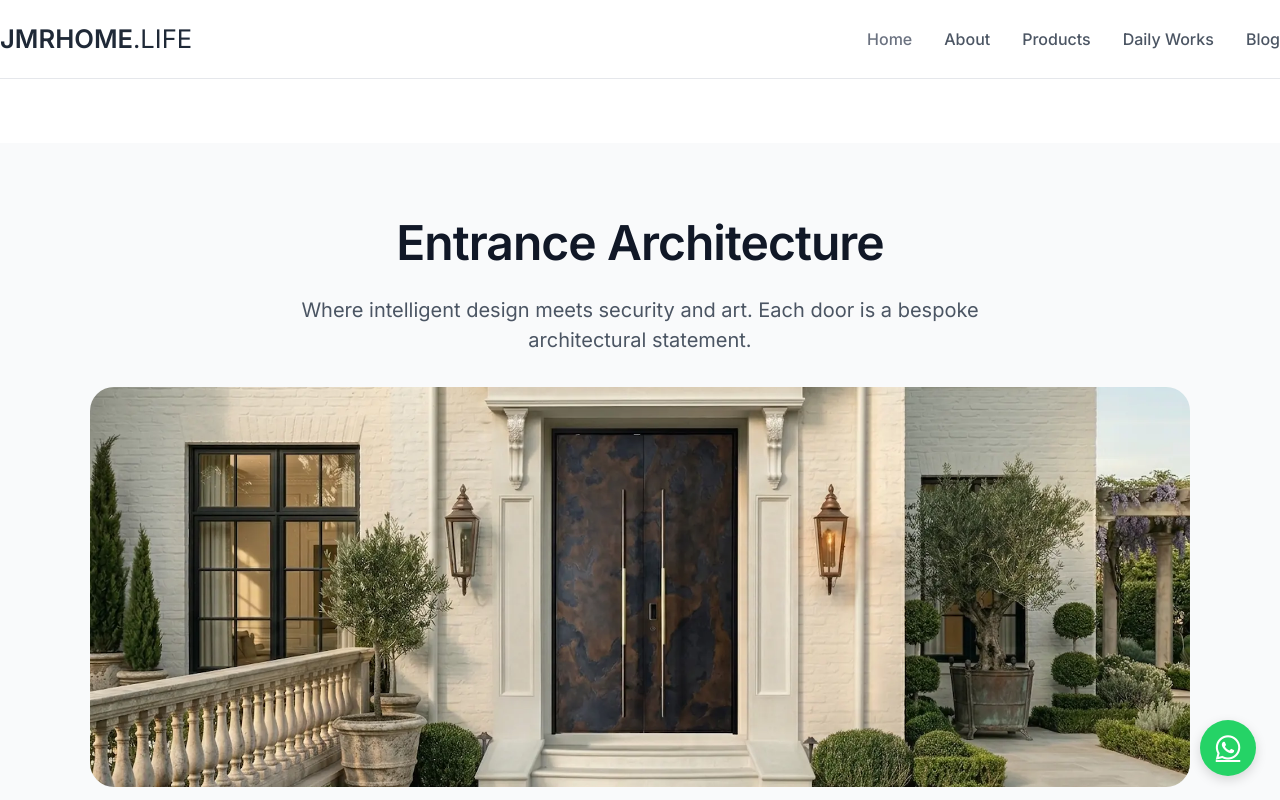
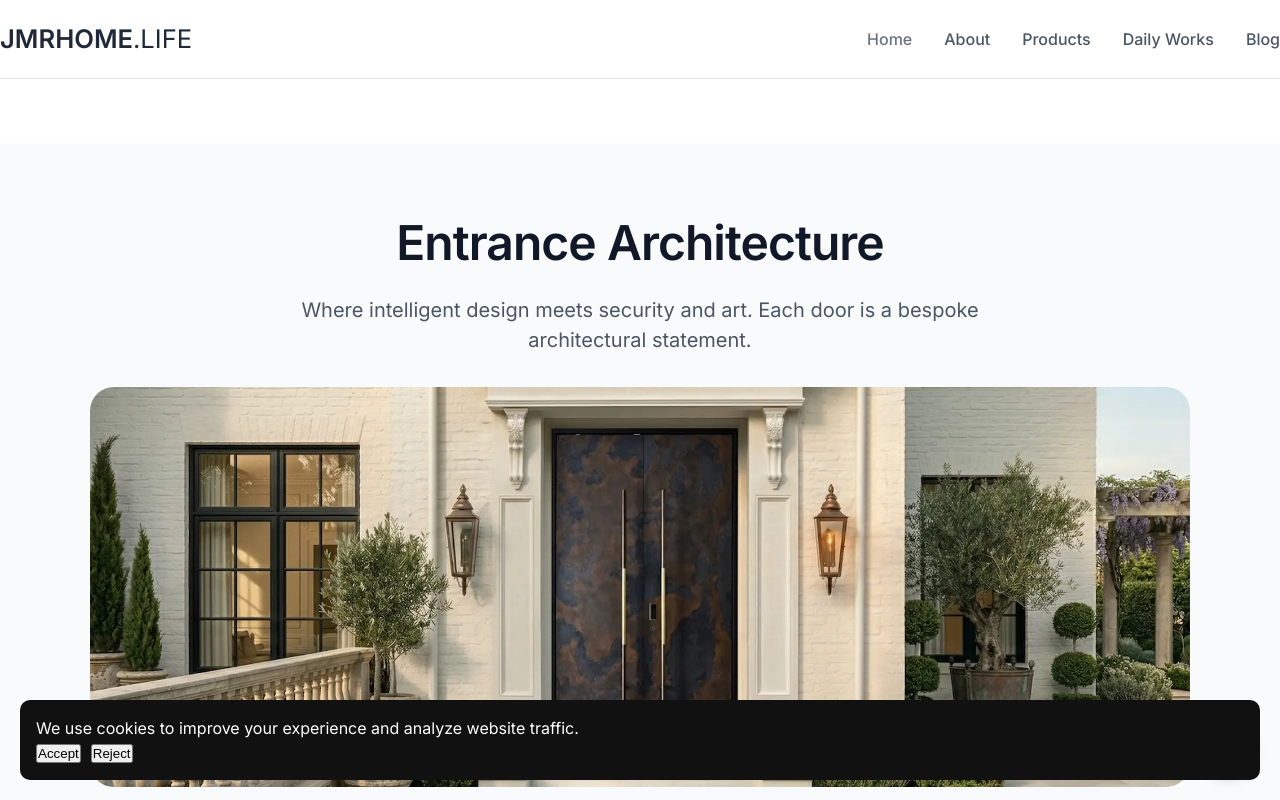
Before and after one commit to Sarim947/jmrhome, a Next.js app: page / in a window 1280 px wide. Shown: the top 800 px of the page. Built offline with nearby package versions, Linux system fonts and the light colour scheme.

Commit message:
Update layout.jsx

```diff
--- a/app/layout.jsx
+++ b/app/layout.jsx
@@ -1,5 +1,6 @@
 import Script from "next/script";
 import "./globals.css";
+import CookieBanner from "../components/CookieBanner";
 
 export const metadata = {
   title: {
@@ -36,6 +37,7 @@ export default function RootLayout({ children }) {
       </head>
       <body>
         {children}
+        <CookieBanner />
         <Script
     src="https://www.googletagmanager.com/gtag/js?id=G-GWP2L2DV7T"
     strategy="afterInteractive"
```
